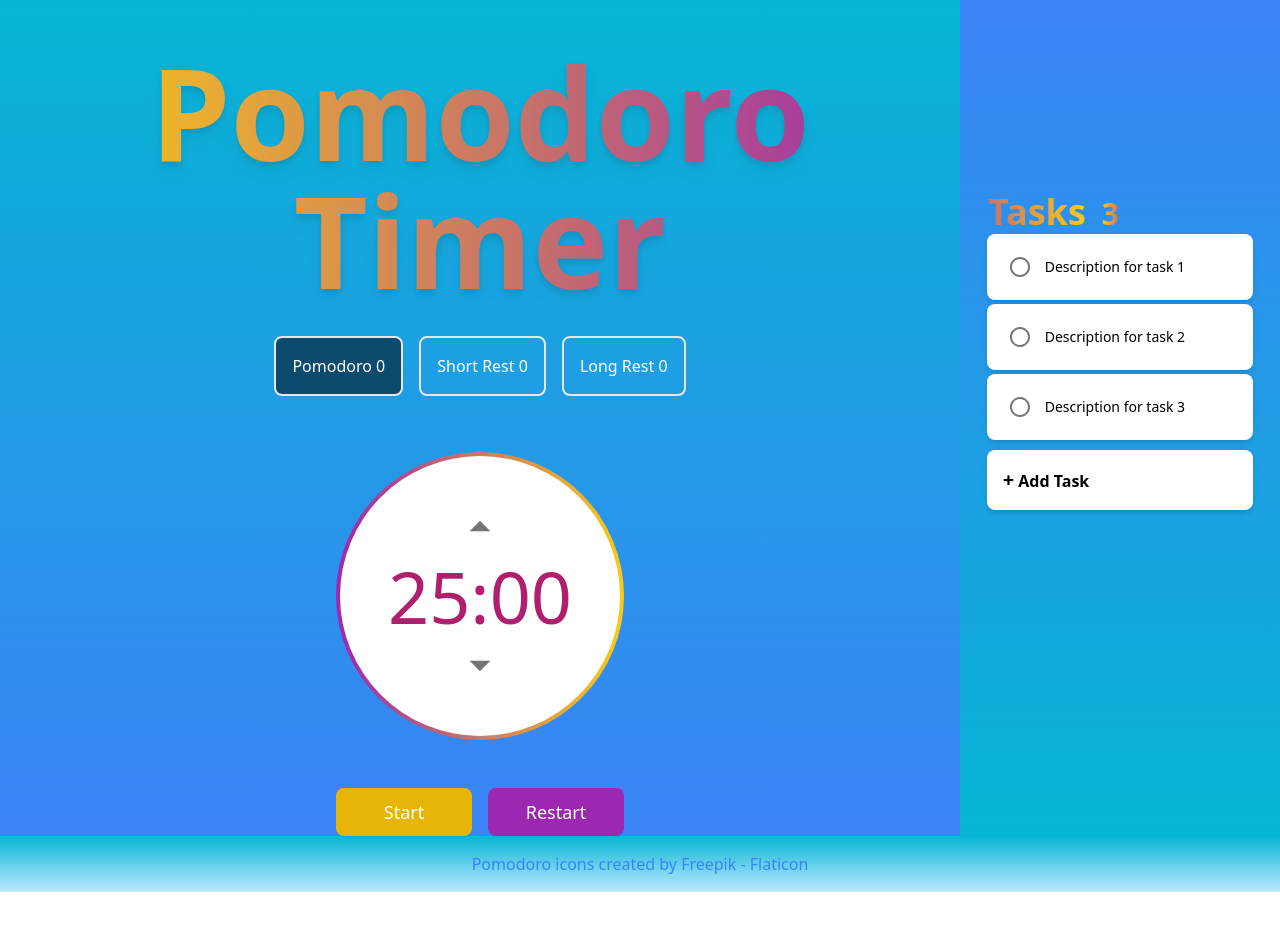
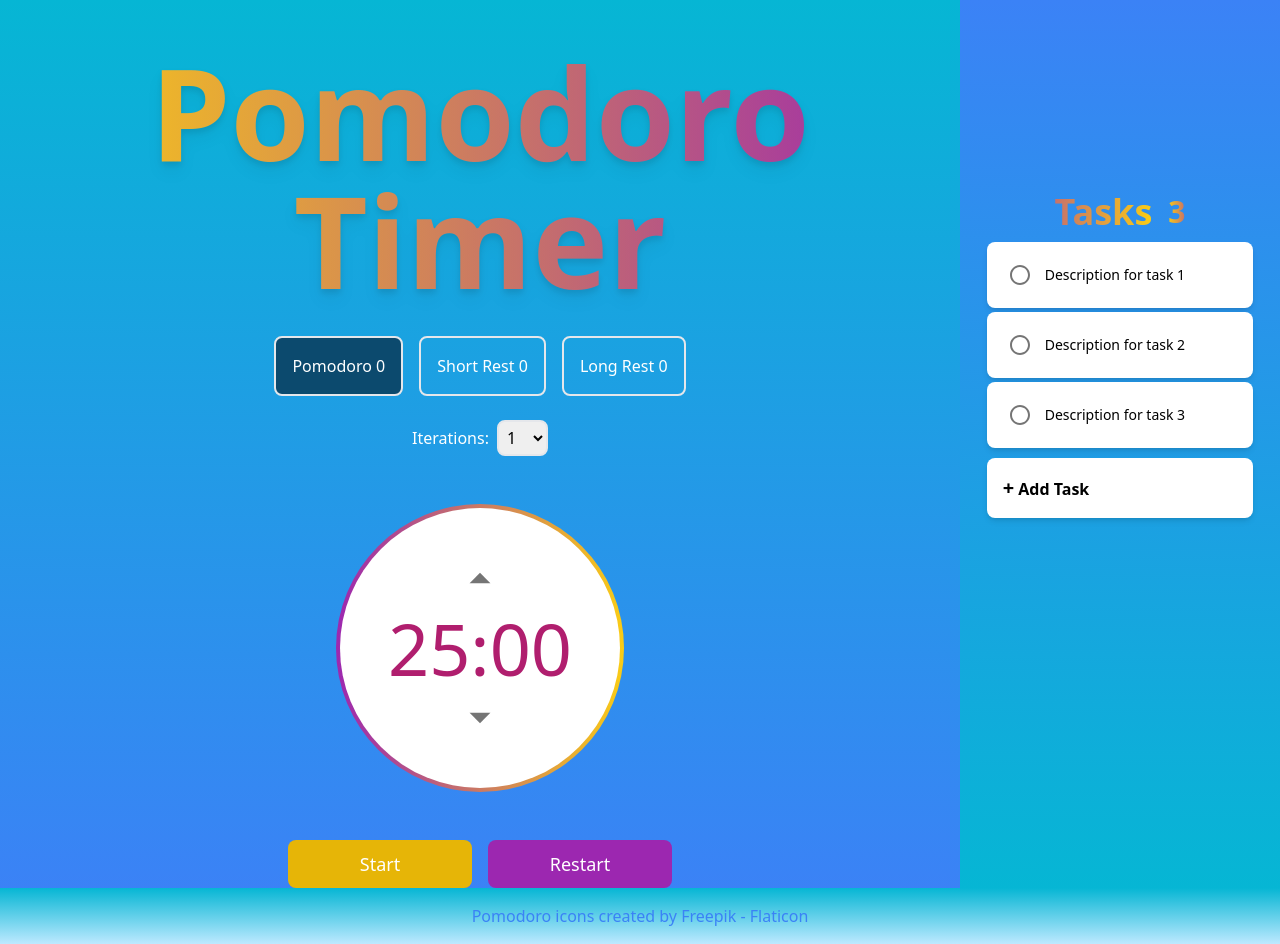
Before and after one commit to ozhayun/PomodoroTimer, a React (Create React App) app: page / in a window 1280 px wide. Before the commit the page ends 892 px from the top, so only its background shows below. Built offline with nearby package versions, Linux system fonts and the light colour scheme.

Commit message:
Move code from app to pomodoro

```diff
--- a/src/App.js
+++ b/src/App.js
@@ -1,110 +1,8 @@
-import React, { useState, useEffect, useCallback } from 'react';
 import Pomodoro from './Components/Pomodoro';
-import Progress from './Components/Progress';
 import Tasks from './Components/Tasks';
 
-const bellSounds = new Audio('/sounds/bell-ring.mp3')
 
 function App() {
-  const [min, setMin] = useState(25);
-  const [sec, setSec] = useState(0);
-  const [isActive, setIsActive] = useState(false);
-  const [pomodoroCount, setPomodoroCount] = useState(0);
-  const [shortRestCount, setShortRestCount] = useState(0);
-  const [longRestCount, setLongRestCount] = useState(0);
-  const [selectedTimer, setSelectedTimer] = useState('pomodoro');
-  const [shouldTransition, setShouldTransition] = useState(false);
-
-  const handleTimerEnd = useCallback(() => {
-    bellSounds.play();
-    setIsActive(false);
-    if (selectedTimer === 'pomodoro') {
-      setPomodoroCount(prevCount => prevCount + 1);
-      setSelectedTimer('shortRest');
-    } else if (selectedTimer === 'shortRest') {
-      setShortRestCount(prevCount => prevCount + 1);
-      setSelectedTimer('pomodoro');
-    } else if (selectedTimer === 'longRest') {
-      setLongRestCount(prevCount => prevCount + 1);
-      setSelectedTimer('pomodoro');
-    }
-    setShouldTransition(true);
-  }, [selectedTimer]);
-
-  useEffect(() => {
-    let timer;
-    if (isActive) {
-      timer = setInterval(() => {
-        if (sec > 0) {
-          setSec(sec - 1);
-        } else if (min > 0) {
-          setMin(min - 1);
-          setSec(59);
-        } else {
-          clearInterval(timer);
-          handleTimerEnd();
-        }
-      }, 1000);
-    }
-    return () => clearInterval(timer);
-  }, [isActive, sec, min, handleTimerEnd]);
-
-  useEffect(() => {
-    if (shouldTransition) {
-      setTimerDuration(selectedTimer);
-      setShouldTransition(false);
-      setIsActive(true);
-    }
-  }, [shouldTransition, selectedTimer]);
-
-  const setTimerDuration = (timerType) => {
-    if (timerType === 'pomodoro') {
-      setMin(25);
-    } else if (timerType === 'shortRest') {
-      setMin(5);
-    } else if (timerType === 'longRest') {
-      setMin(15);
-    }
-    setSec(0);
-  };
-
-  const handleStart = () => {
-    setIsActive(true);
-  };
-
-  const handleStop = () => {
-    setIsActive(false);
-  };
-
-  const handleRestart = () => {
-    setIsActive(false);
-    setTimerDuration(selectedTimer);
-  };
-
-  const handleSelectTimer = (timerType) => {
-    setSelectedTimer(timerType);
-    setIsActive(false);
-    setTimerDuration(timerType);
-  };
-
-  const onUp = () => {
-    let newMin = min;
-    if (sec !== 0) newMin++
-    newMin++
-    setMin(newMin);
-    setSec(0);
-  }
-
-  const onDown = () => {
-    let newMin = min;
-    if (sec === 0) {
-      newMin--;
-      setMin(newMin);
-    } else {
-      setSec(0);
-    }
-  }
-
   return (
     <div className="flex flex-col min-h-screen">
       <div className="flex flex-col flex-grow md:flex-row">
@@ -112,23 +10,7 @@ function App() {
           <h1 className="mt-8 sm:mt-10 lg:mt-12 text-4xl sm:text-5xl md:text-7xl lg:text-9xl font-bold text-transparent bg-clip-text bg-gradient-to-r from-yellow-400 to-[#9c27b0] drop-shadow-lg text-center">
             Pomodoro Timer
           </h1>
-          <Progress
-            pomodoroCount={pomodoroCount}
-            shortRestCount={shortRestCount}
-            longRestCount={longRestCount}
-            selectedTimer={selectedTimer}
-            onSelectTimer={handleSelectTimer}
-          />
-          <Pomodoro
-            min={min}
-            sec={sec}
-            isActive={isActive}
-            onStart={handleStart}
-            onStop={handleStop}
-            onRestart={handleRestart}
-            onUp={onUp}
-            onDown={onDown}
-          />
+          <Pomodoro />
         </div>
         <Tasks />
       </div>
--- a/src/Components/Pomodoro.jsx
+++ b/src/Components/Pomodoro.jsx
@@ -1,15 +1,127 @@
+import React, { useState, useEffect, useCallback } from 'react';
+import Progress from './Progress';
 import Timer from './Timer';
 
-export const Pomodoro = ({ min, sec, isActive, onStart, onStop, onRestart, onUp, onDown }) => {
+const bellSounds = new Audio('/sounds/bell-ring.mp3')
+
+export const Pomodoro = () => {
+    const [min, setMin] = useState(25);
+    const [sec, setSec] = useState(0);
+    const [isActive, setIsActive] = useState(false);
+    const [pomodoroCount, setPomodoroCount] = useState(0);
+    const [shortRestCount, setShortRestCount] = useState(0);
+    const [longRestCount, setLongRestCount] = useState(0);
+    const [selectedTimer, setSelectedTimer] = useState('pomodoro');
+    const [shouldTransition, setShouldTransition] = useState(false);
+    const [iterations, setIterations] = useState(1);
+    const [currentIteration, setCurrentIteration] = useState(0);
+
+    const handleTimerEnd = useCallback(() => {
+        bellSounds.play();
+        setIsActive(false);
+        if (selectedTimer === 'pomodoro') {
+            setPomodoroCount(prevCount => prevCount + 1);
+            setSelectedTimer('shortRest');
+        } else if (selectedTimer === 'shortRest') {
+            setShortRestCount(prevCount => prevCount + 1);
+            setSelectedTimer('pomodoro');
+        } else if (selectedTimer === 'longRest') {
+            setLongRestCount(prevCount => prevCount + 1);
+            setSelectedTimer('pomodoro');
+        }
+        setShouldTransition(true);
+    }, [selectedTimer]);
+
+    useEffect(() => {
+        let timer;
+        if (isActive) {
+            timer = setInterval(() => {
+                if (sec > 0) {
+                    setSec(sec - 1);
+                } else if (min > 0) {
+                    setMin(min - 1);
+                    setSec(59);
+                } else {
+                    clearInterval(timer);
+                    handleTimerEnd();
+                }
+            }, 1000);
+        }
+        return () => clearInterval(timer);
+    }, [isActive, sec, min, handleTimerEnd]);
+
+    useEffect(() => {
+        if (shouldTransition) {
+            setTimerDuration(selectedTimer);
+            setShouldTransition(false);
+            setIsActive(true);
+        }
+    }, [shouldTransition, selectedTimer]);
+
+    const setTimerDuration = (timerType) => {
+        if (timerType === 'pomodoro') {
+            setMin(25);
+        } else if (timerType === 'shortRest') {
+            setMin(5);
+        } else if (timerType === 'longRest') {
+            setMin(15);
+        }
+        setSec(0);
+    };
+
+    const handleStart = () => {
+        setIsActive(true);
+    };
+
+    const handleStop = () => {
+        setIsActive(false);
+    };
+
+    const handleRestart = () => {
+        setIsActive(false);
+        setTimerDuration(selectedTimer);
+    };
+
+    const handleSelectTimer = (timerType) => {
+        setSelectedTimer(timerType);
+        setIsActive(false);
+        setTimerDuration(timerType);
+    };
+
+    const onUp = () => {
+        let newMin = min;
+        if (sec !== 0) newMin++
+        newMin++
+        setMin(newMin);
+        setSec(0);
+    }
+
+    const onDown = () => {
+        let newMin = min;
+        if (sec === 0) {
+            newMin--;
+            setMin(newMin);
+        } else {
+            setSec(0);
+        }
+    }
+
     return (
         <div>
+            <Progress
+                pomodoroCount={pomodoroCount}
+                shortRestCount={shortRestCount}
+                longRestCount={longRestCount}
+                selectedTimer={selectedTimer}
+                onSelectTimer={handleSelectTimer}
+            />
             <Timer
                 min={min}
                 sec={sec}
                 isActive={isActive}
-                onStart={onStart}
-                onStop={onStop}
-                onRestart={onRestart}
+                onStart={handleStart}
+                onStop={handleStop}
+                onRestart={handleRestart}
                 onUp={onUp}
                 onDown={onDown}
             />
--- a/src/Components/Progress.jsx
+++ b/src/Components/Progress.jsx
@@ -1,25 +1,49 @@
-export const Progress = ({ pomodoroCount, shortRestCount, longRestCount, selectedTimer, onSelectTimer }) => {
+export const Progress = ({
+    pomodoroCount,
+    shortRestCount,
+    longRestCount,
+    selectedTimer,
+    onSelectTimer,
+    iterations,
+    currentIteration,
+    onIterationChange
+}) => {
     return (
-        <div className="flex flex-row space-x-2 sm:space-x-4 mt-4 sm:mt-6 md:mt-8 overflow-x-auto pb-2">
+        <div className="flex flex-col items-center mt-4 sm:mt-6 md:mt-8">
+            <div className="flex flex-row pb-2 mb-4 space-x-2 overflow-x-auto sm:space-x-4">
                 <button
-                className={`flex-shrink-0 border-2 p-2 sm:p-3 md:p-4 rounded-lg text-xs sm:text-sm md:text-base text-white hover:bg-sky-900 hover:border-sky-900 ${selectedTimer === 'pomodoro' ? 'bg-sky-900' : ''}`}
+                    className={`flex-shrink-0 border-2 p-2 md:p-4 rounded-lg text-xs sm:text-sm md:text-base text-white hover:bg-sky-900 hover:border-sky-900 ${selectedTimer === 'pomodoro' ? 'bg-sky-900' : ''}`}
                     onClick={() => onSelectTimer('pomodoro')}
                 >
                     Pomodoro {pomodoroCount}
                 </button>
                 <button
-                className={`flex-shrink-0 border-2 p-2 sm:p-3 md:p-4 rounded-lg text-xs sm:text-sm md:text-base text-white hover:bg-sky-900 hover:border-sky-900 ${selectedTimer === 'shortRest' ? 'bg-sky-900' : ''}`}
+                    className={`flex-shrink-0 border-2 p-2 md:p-4 rounded-lg text-xs sm:text-sm md:text-base text-white hover:bg-sky-900 hover:border-sky-900 ${selectedTimer === 'shortRest' ? 'bg-sky-900' : ''}`}
                     onClick={() => onSelectTimer('shortRest')}
                 >
                     Short Rest {shortRestCount}
                 </button>
                 <button
-                className={`flex-shrink-0 border-2 p-2 sm:p-3 md:p-4 rounded-lg text-xs sm:text-sm md:text-base text-white hover:bg-sky-900 hover:border-sky-900 ${selectedTimer === 'longRest' ? 'bg-sky-900' : ''}`}
+                    className={`flex-shrink-0 border-2 p-2 md:p-4 rounded-lg text-xs sm:text-sm md:text-base text-white hover:bg-sky-900 hover:border-sky-900 ${selectedTimer === 'longRest' ? 'bg-sky-900' : ''}`}
                     onClick={() => onSelectTimer('longRest')}
                 >
                     Long Rest {longRestCount}
                 </button>
             </div>
+            <div className="flex items-center">
+                <label htmlFor="iterations" className="mr-2 text-white">Iterations:</label>
+                <select
+                    id="iterations"
+                    value={iterations}
+                    onChange={(e) => onIterationChange(Number(e.target.value))}
+                    className="p-1 text-xs border-2 rounded-lg sm:text-sm md:text-base"
+                >
+                    {[...Array(10)].map((_, i) => (
+                        <option key={i + 1} value={i + 1}>{i + 1}</option>
+                    ))}
+                </select>
+            </div>
+        </div>
     );
 };
 
--- a/src/Components/Tasks.jsx
+++ b/src/Components/Tasks.jsx
@@ -97,8 +97,8 @@ export const Tasks = () => {
     return (
         <div className='min-h-screen bg-gradient-to-t lg:w-1/4 from-cyan-500 to-blue-500'>
             <div className='flex flex-col mt-10 lg:mt-48'>
-                <p className=''>
-                    <strong className='text-4xl font-black text-transparent bg-clip-text bg-gradient-to-r from-[#c7726a] to-yellow-400 ml-7'>
+                <p className='flex items-center justify-center mb-2'>
+                    <strong className='text-4xl font-black text-transparent bg-clip-text bg-gradient-to-r from-[#c7726a] to-yellow-400'>
                         Tasks
                     </strong>
                     <span className='ml-4 text-3xl font-bold text-transparent bg-clip-text bg-gradient-to-r from-yellow-400 to-[#c7726a]'>
```
Lines whose indentation alone changed are shown as unchanged.
